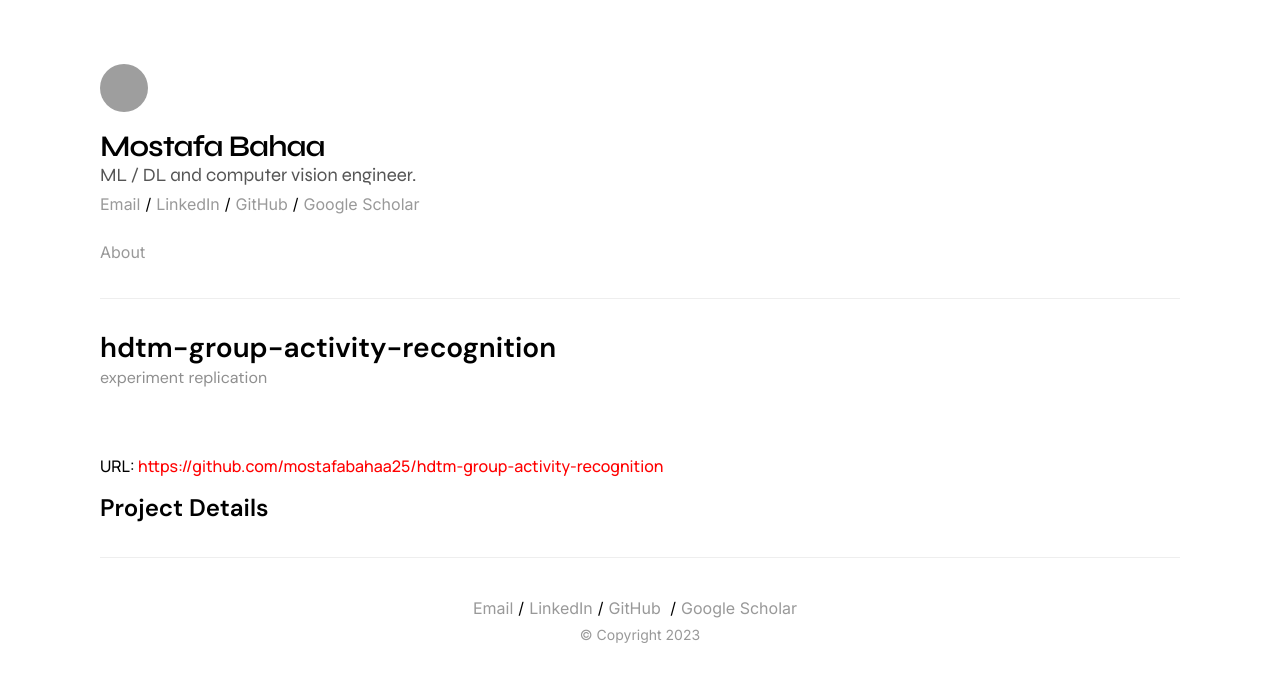
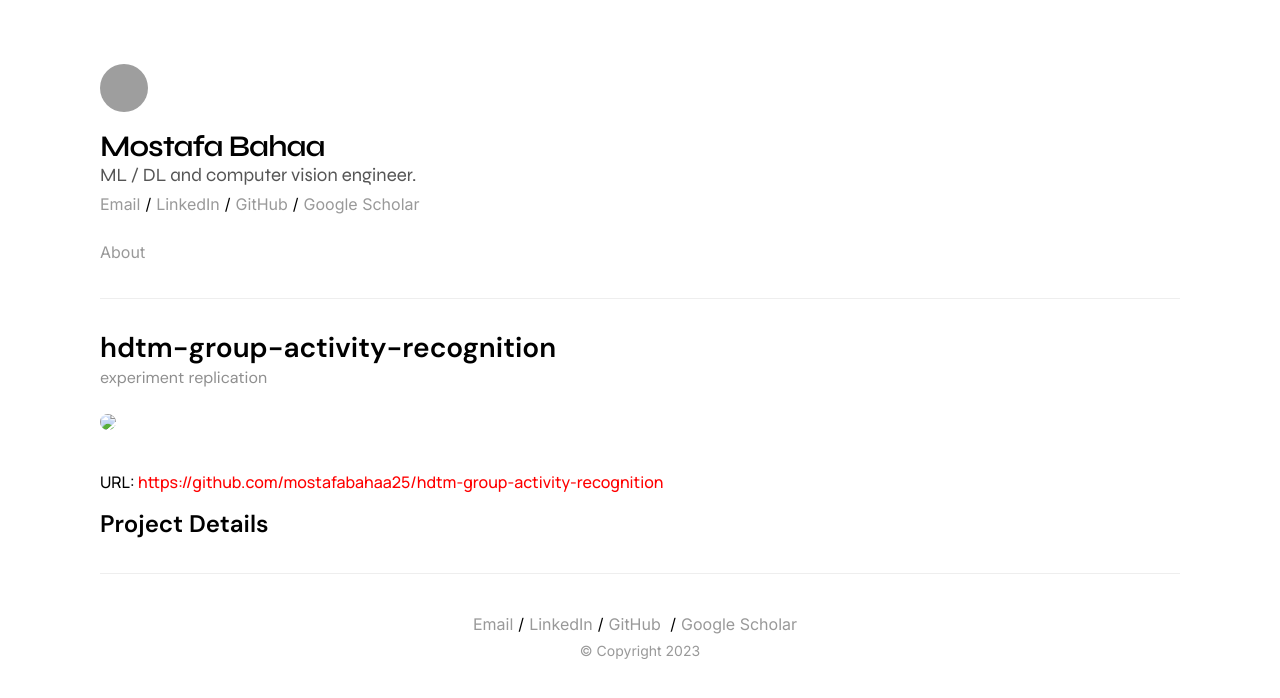
Before and after one commit to mostafabahaa25/mostafabahaa25.github.io, a Jekyll site: the page built from _projects/hdtm-group-activity-recognition.md, in a window 1280 px wide. Shown: the top 698 px of the page. Built offline with Jekyll 4.4.1, drawn with Linux system fonts in a browser that asks for light colours; grey boxes are pictures that could not be loaded.

Commit message:
Add project image to activity recognition documentation
Added project image for better visualization.

```diff
--- a/_projects/hdtm-group-activity-recognition.md
+++ b/_projects/hdtm-group-activity-recognition.md
@@ -4,7 +4,7 @@
 year: experiment replication
 project-url: https://github.com/mostafabahaa25/hdtm-group-activity-recognition
 excerpt: modern implementation of "A Hierarchical Deep Temporal Model for Group Activity Recognition" paper (https://arxiv.org/pdf/1607.02643).The central idea of the study is that the temporal evolution of group activities can be inferred from the motion and actions of individual participants.
-project-image:
+project-image: fig2-cvpr.png
 tags: [Pytorch, CNN/LSTM]
 comments: false
 ---
```
